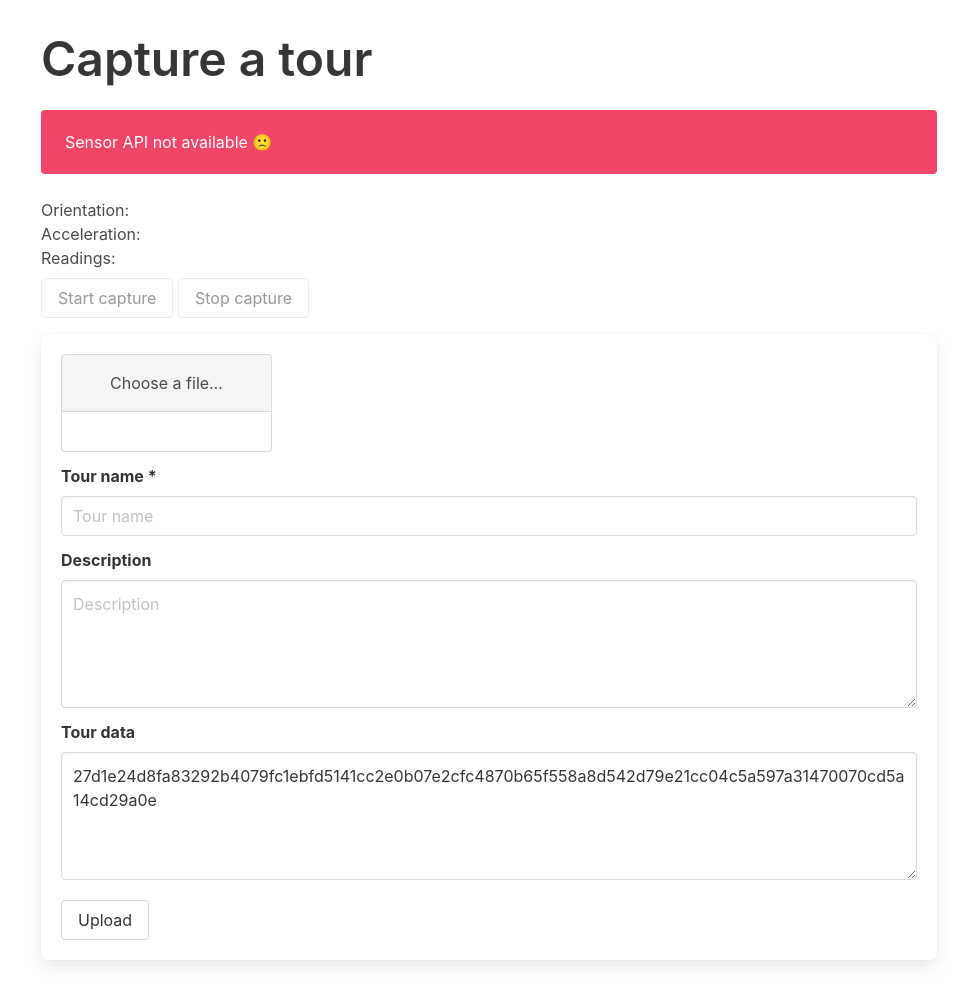
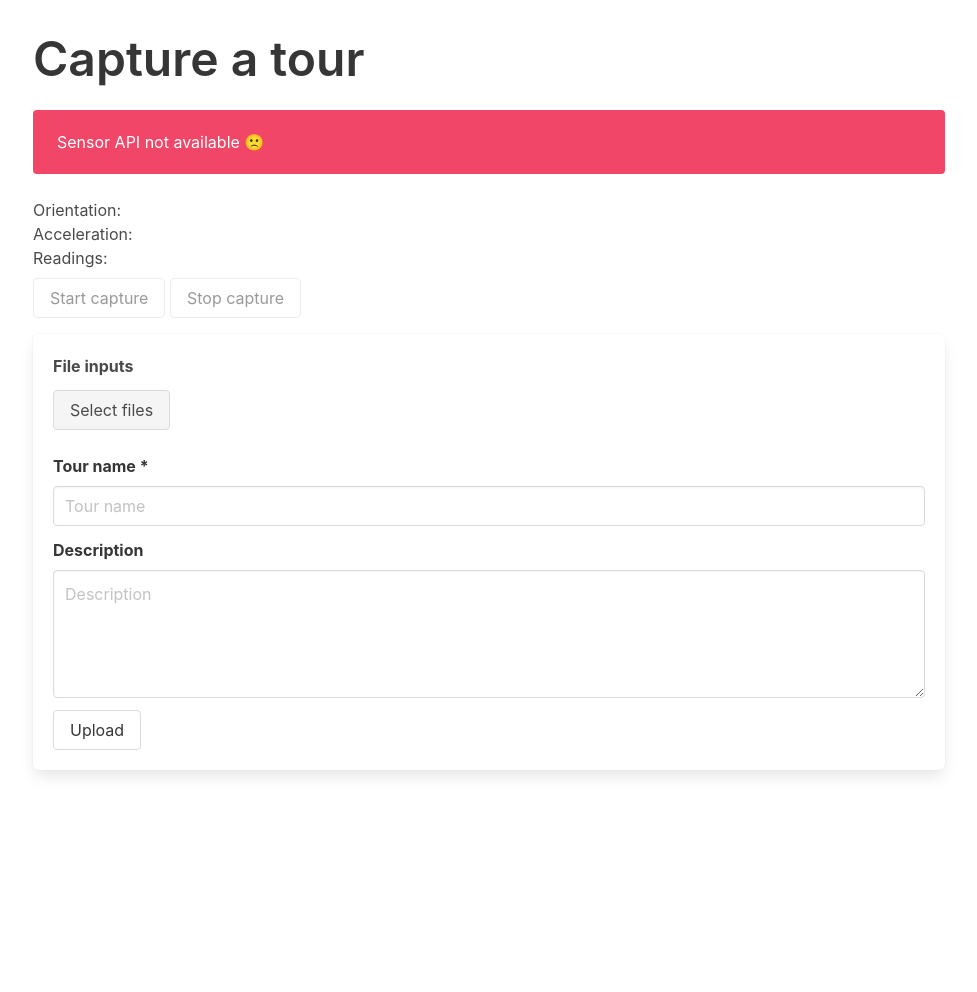
Before and after one commit to womogenes/meta-tour, a Flask app: page /capture in a window 1280 px wide. Shown: the part 52-1044 px from the top of the page, without its empty margins (151-1128 px from the left). After the commit the page ends 828 px from the top, so only its background shows below. Run offline with Flask 2, Linux system fonts and the light colour scheme; some libraries are stand-ins or nearby versions.

Commit message:
Add multi-file upload support

```diff
--- a/app/static/css/global.css
+++ b/app/static/css/global.css
@@ -9,5 +9,5 @@ body {
 }
 
 main {
-  padding: 2em 2em;
+  padding: 2em 1.5em;
 }
--- a/app/static/js/file-upload.js
+++ b/app/static/js/file-upload.js
@@ -1,8 +1,12 @@
 const fileInput = document.querySelector('input[type=file]');
+const fileNameEl = document.querySelector('#filenames');
 
 fileInput.onchange = () => {
-  if (fileInput.files.length > 0) {
-    const fileName = document.querySelector('.file-name');
-    fileName.textContent = fileInput.files[0].name;
+  console.info('hello');
+  const selectedFiles = [...fileInput.files];
+
+  fileNameEl.innerHTML = '';
+  for (const file of selectedFiles) {
+    fileNameEl.innerHTML += `<li>${file.name}</li>`;
   }
 };
--- a/app/templates/all-tours.html
+++ b/app/templates/all-tours.html
@@ -25,7 +25,7 @@
 
         <div class="card-content">
           <a href="/tours/{{tour.tour_id}}">
-            <p class="title is-4">Tour {{tour.data.title}}</p>
+            <p class="title is-4">{{tour.data.title}}</p>
             <p class="subtitle is-7"><code>{{tour.tour_id}}</code></p>
           </a>
 
--- a/app/templates/capture.html
+++ b/app/templates/capture.html
@@ -54,17 +54,29 @@
             action="/upload-data"
           >
             <!-- File -->
-            <div class="file has-name is-boxed">
+            <div id="file-input">
+              <b>File inputs</b>
+              <div class="my-3">
                 <label class="file-label">
-                <input class="file-input" type="file" name="file" />
+                  <input
+                    class="file-input"
+                    type="file"
+                    name="files[]"
+                    multiple
+                  />
                   <span class="file-cta">
-                  <span class="file-label"> Choose a file… </span>
+                    <span class="file-label">Select files</span>
                   </span>
-                <span class="file-name"></span>
                 </label>
+              </div>
+              <div class="ml-5">
+                <ol id="filenames"></ol>
+              </div>
             </div>
 
             <!-- Other text info -->
+
+            <div class="mt-5" id="text-input">
               <div class="field mt-3">
                 <label class="label">Tour name *</label>
                 <input
@@ -76,7 +88,6 @@
                   required
                 />
               </div>
-
               <div class="field mt-3">
                 <label class="label">Description</label>
                 <textarea
@@ -87,20 +98,9 @@
                   autocomplete="off"
                 ></textarea>
               </div>
-
-            <div class="field mt-3">
-              <label class="label">Tour data</label>
-              <textarea
-                id="tour-data"
-                class="textarea"
-                type="text"
-                placeholder="0123456789"
-                name="tour-data"
-                autocomplete="off"
-              ></textarea>
             </div>
 
-            <input class="button mt-2" type="submit" value="Upload" />
+            <input class="button mt-3" type="submit" value="Upload" />
           </form>
         </div>
 
```
Lines whose indentation alone changed are shown as unchanged.
